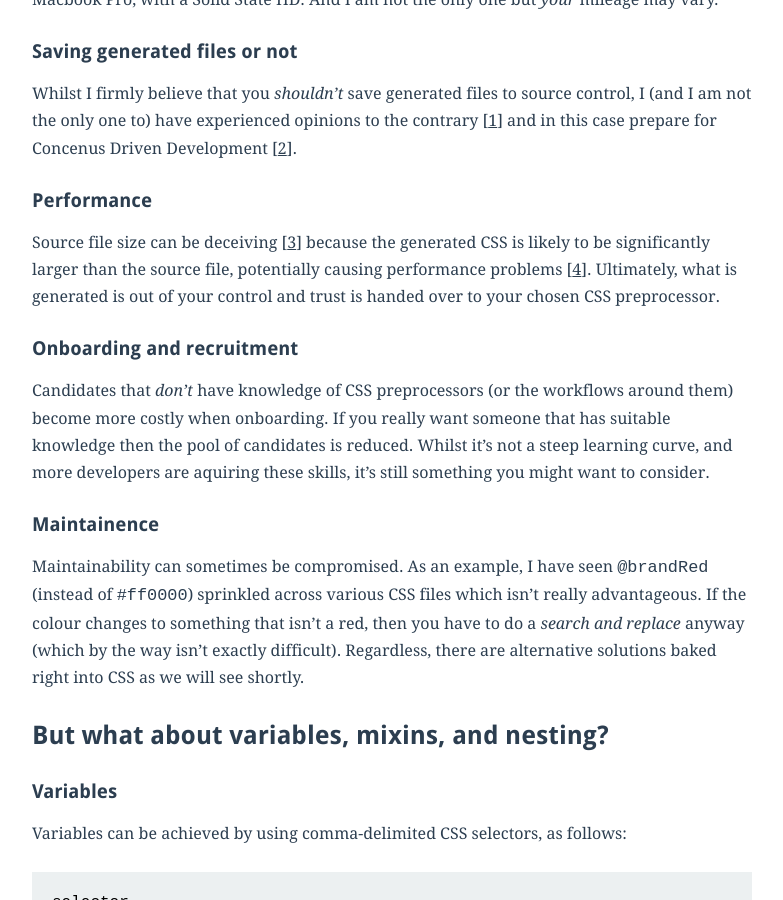
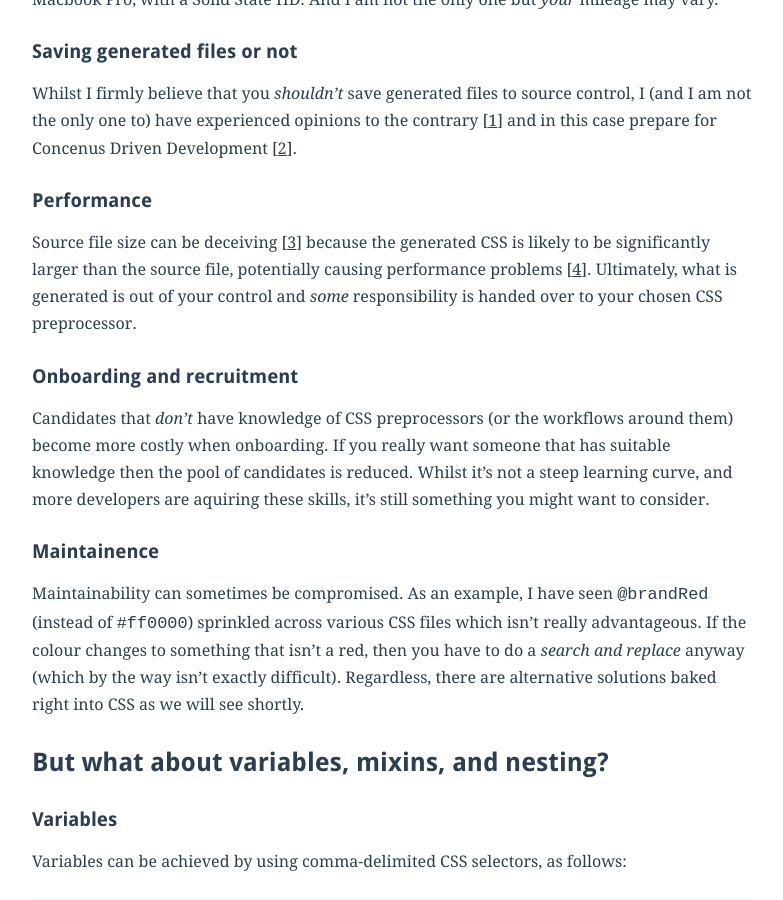
Before and after one commit to adamsilver/adamsilver.io-jekyll, a Jekyll site: the page built from _posts/2015-05-05-the-disadvantages-of-css-preprocessors.md, in a window 1280 px wide and 900 px high, scrolled down 1142 px. Shown: the whole window, without its empty margins (248-1031 px from the left). Built offline with Jekyll 4.4.1, drawn with Linux system fonts in a browser that asks for light colours; Markdown is read by kramdown in place of the engine named in the settings.

Commit message:
Updated article

```diff
--- a/_posts/2015-05-05-the-disadvantages-of-css-preprocessors.md
+++ b/_posts/2015-05-05-the-disadvantages-of-css-preprocessors.md
@@ -31,7 +31,7 @@ Whilst I firmly believe that you *shouldn't* save generated files to source cont
 
 ### Performance
 
-Source file size can be deceiving [[3](#ref3)] because the generated CSS is likely to be significantly larger than the source file, potentially causing performance problems [[4](#ref4)]. Ultimately, what is generated is out of your control and trust is handed over to your chosen CSS preprocessor.
+Source file size can be deceiving [[3](#ref3)] because the generated CSS is likely to be significantly larger than the source file, potentially causing performance problems [[4](#ref4)]. Ultimately, what is generated is out of your control and *some* responsibility is handed over to your chosen CSS preprocessor.
 
 ### Onboarding and recruitment
 
```
